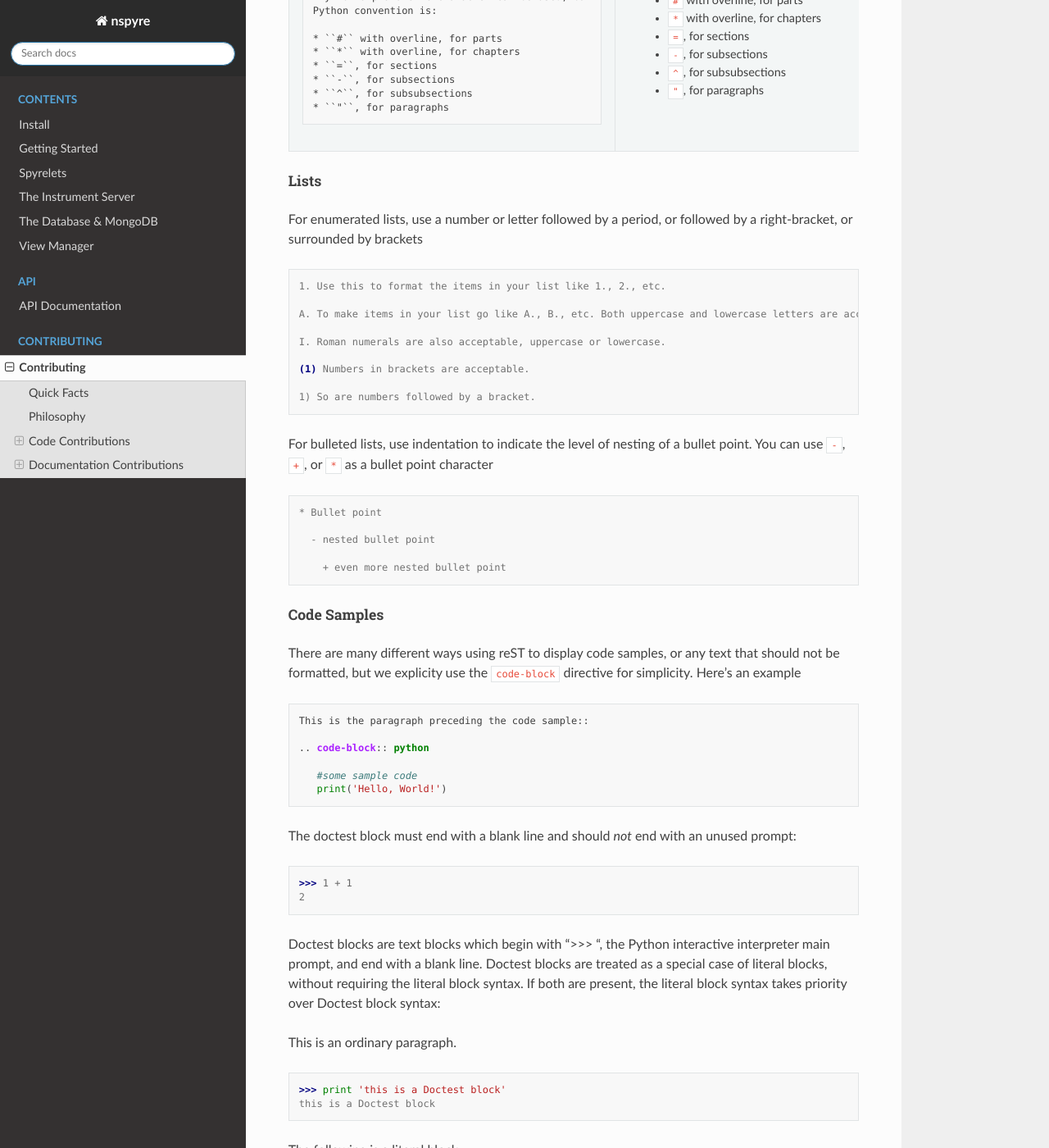
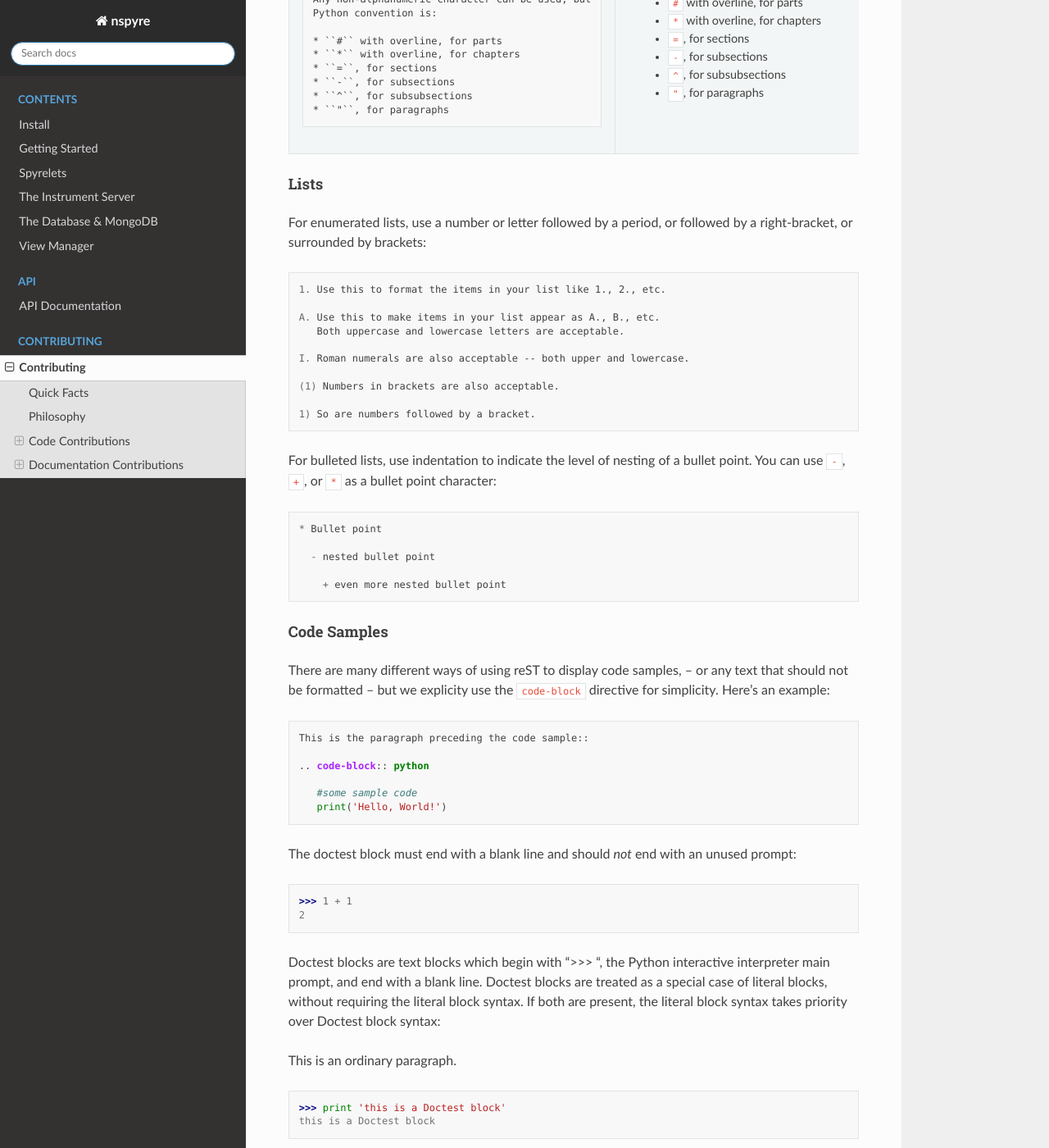
Before and after one commit to nspyre-org/nspyre, a Sphinx documentation site: the page built from docs/contributing.rst, in a window 1280 px wide and 1400 px high, scrolled down 8385 px. Shown: the whole window at 82% size. Built offline with Sphinx 7.4.7 and the Read the Docs theme 2.0.0, drawn with Linux system fonts in a browser that asks for light colours; some of the changed text lies outside the part shown.

Commit message:
Update contributing.rst

```diff
--- a/docs/contributing.rst
+++ b/docs/contributing.rst
@@ -215,7 +215,7 @@
 
 
 reStructuredText
-^^^^^^^^^^^^^^^^
+----------------
 
 There are many resources on reST syntax, but we've found it helpful to know these basic things when starting out (and as a quick refresher!).
 
@@ -239,7 +239,7 @@
 
      - If you place a label directly before a section title, you can reference to it with :ref:`label-name`. For example:
 
-       .. code-block:: console
+       .. code-block:: rst
 
           .. _my-reference-label:
 
@@ -259,15 +259,15 @@
 #. If asterisks \* or backquotes \\ appear in running text and could be confused with inline markup delimiters, they have to be escaped with a backslash .
 
 Headers
-~~~~~~~
+^^^^^^^
 
 Section Headers are demarcated by underlining (or over- and underlining) the section title using non-alphanumeric characters like dashes, equal signs, or tildes. The row of non-alphanumeric characters must be at least as long as the header text. Use the same character for headers at the same level. The following creates a header
 
-.. code-block:: console
+.. code-block:: rst
 
    =========
-   Chapter 1    while this creates a header at a different level:    Section 1.1
-   =========                                                         -----------
+   Chapter 1  while this creates a header at a different level in the doc:  Section 1.1
+   =========                                                                -----------
 
 If you use the same non-alphanumeric character for underline-only and underline-and-overline headers, they will be considered to be at *different* levels.
 
@@ -295,25 +295,26 @@
 
 
 Lists
-~~~~~
+^^^^^
 
-For enumerated lists, use a number or letter followed by a period, or followed by a right-bracket, or surrounded by brackets
+For enumerated lists, use a number or letter followed by a period, or followed by a right-bracket, or surrounded by brackets:
 
-.. code-block:: console
+.. code-block:: rst
 
   1. Use this to format the items in your list like 1., 2., etc.
 
-  A. To make items in your list go like A., B., etc. Both uppercase and lowercase letters are acceptable.
+  A. Use this to make items in your list appear as A., B., etc.
+     Both uppercase and lowercase letters are acceptable.
 
-  I. Roman numerals are also acceptable, uppercase or lowercase.
+  I. Roman numerals are also acceptable -- both upper and lowercase.
 
-  (1) Numbers in brackets are acceptable.
+  (1) Numbers in brackets are also acceptable.
 
   1) So are numbers followed by a bracket.
 
-For bulleted lists, use indentation to indicate the level of nesting of a bullet point. You can use ``-``, ``+``, or ``*`` as a bullet point character
+For bulleted lists, use indentation to indicate the level of nesting of a bullet point. You can use ``-``, ``+``, or ``*`` as a bullet point character:
 
-.. code-block:: console
+.. code-block:: rst
 
   * Bullet point
 
@@ -322,9 +323,9 @@
       + even more nested bullet point
 
 Code Samples
-~~~~~~~~~~~~~~~~~~~
+^^^^^^^^^^^^
 
-There are many different ways using reST to display code samples, or any text that should not be formatted, but we explicity use the ``code-block`` directive for simplicity. Here's an example
+There are many different ways of using reST to display code samples, -- or any text that should not be formatted -- but we explicity use the ``code-block`` directive for simplicity. Here's an example:
 
 .. code-block:: rst
 
```
